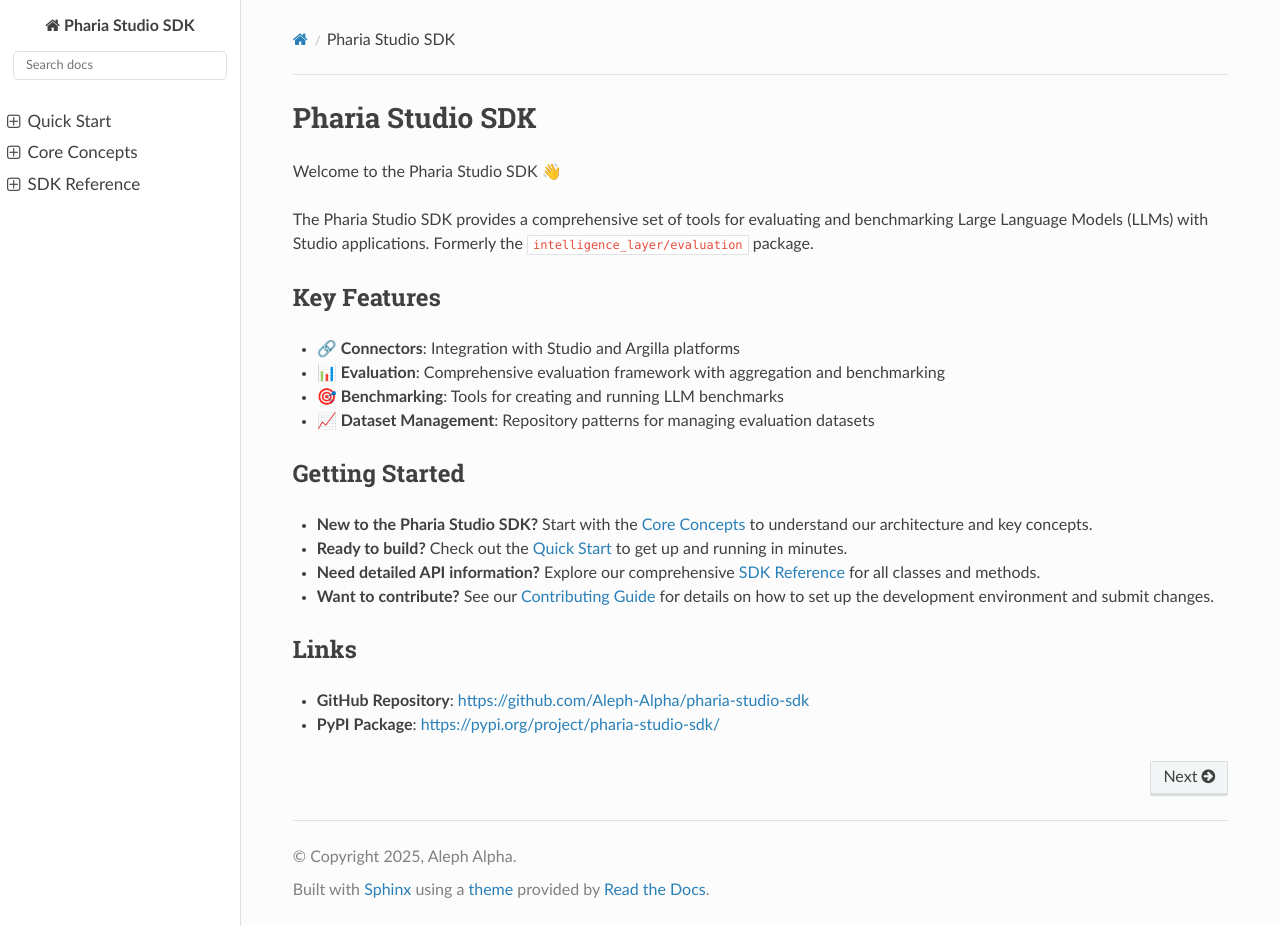
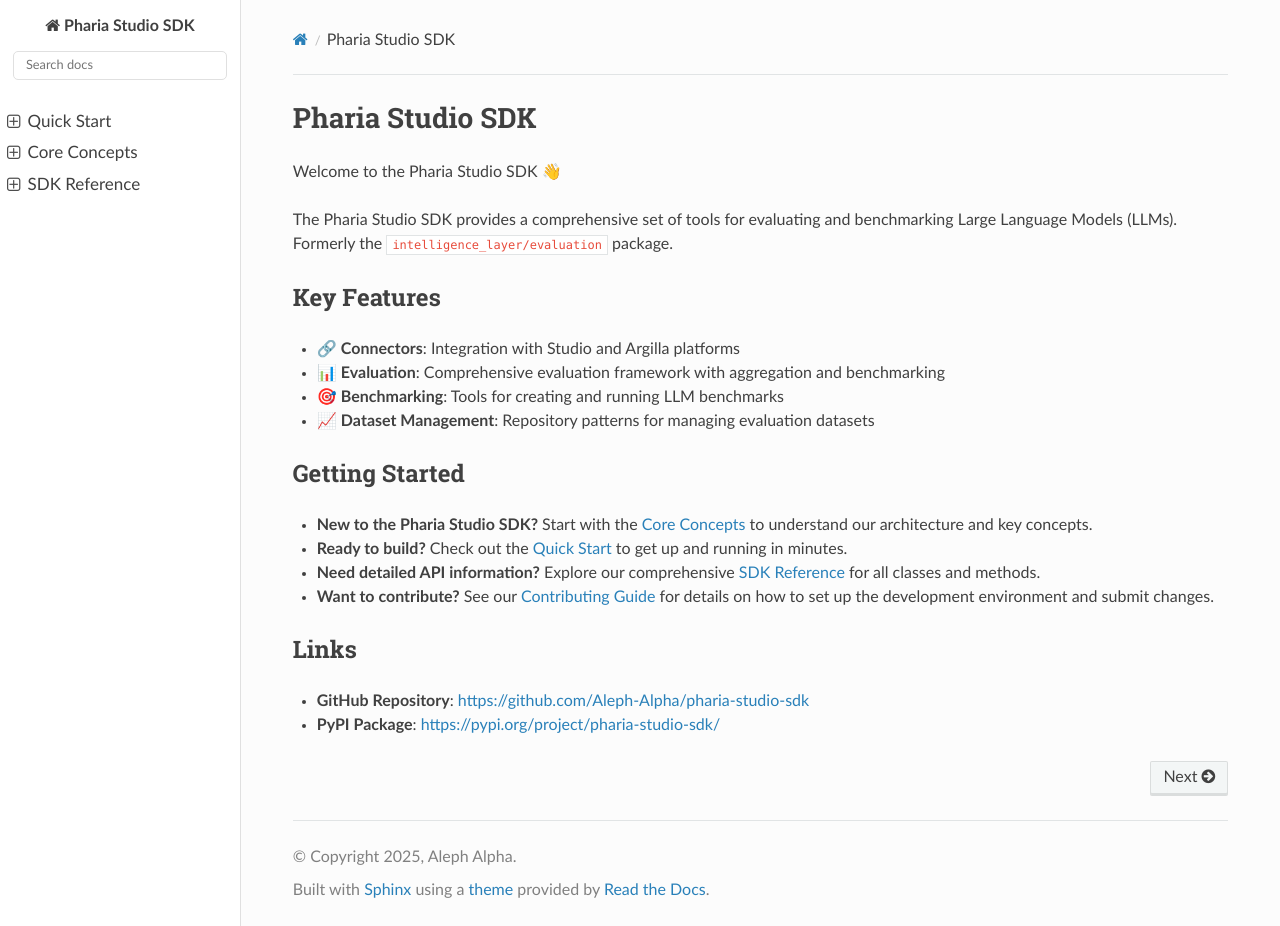
Before and after one commit to Aleph-Alpha/pharia-studio-sdk, a Sphinx documentation site: the page built from docs/source/index.md, in a window 1280 px wide and 926 px high. Built offline with Sphinx 7.4.7 and the Read the Docs theme 3.1.0, drawn with Linux system fonts in a browser that asks for light colours.

```diff
--- a/docs/source/index.md
+++ b/docs/source/index.md
@@ -2,7 +2,7 @@
 
 Welcome to the Pharia Studio SDK 👋
 
-The Pharia Studio SDK provides a comprehensive set of tools for evaluating and benchmarking Large Language Models (LLMs) with Studio applications. Formerly the `intelligence_layer/evaluation` package.
+The Pharia Studio SDK provides a comprehensive set of tools for evaluating and benchmarking Large Language Models (LLMs). Formerly the `intelligence_layer/evaluation` package.
 
 ## Key Features
 
```
